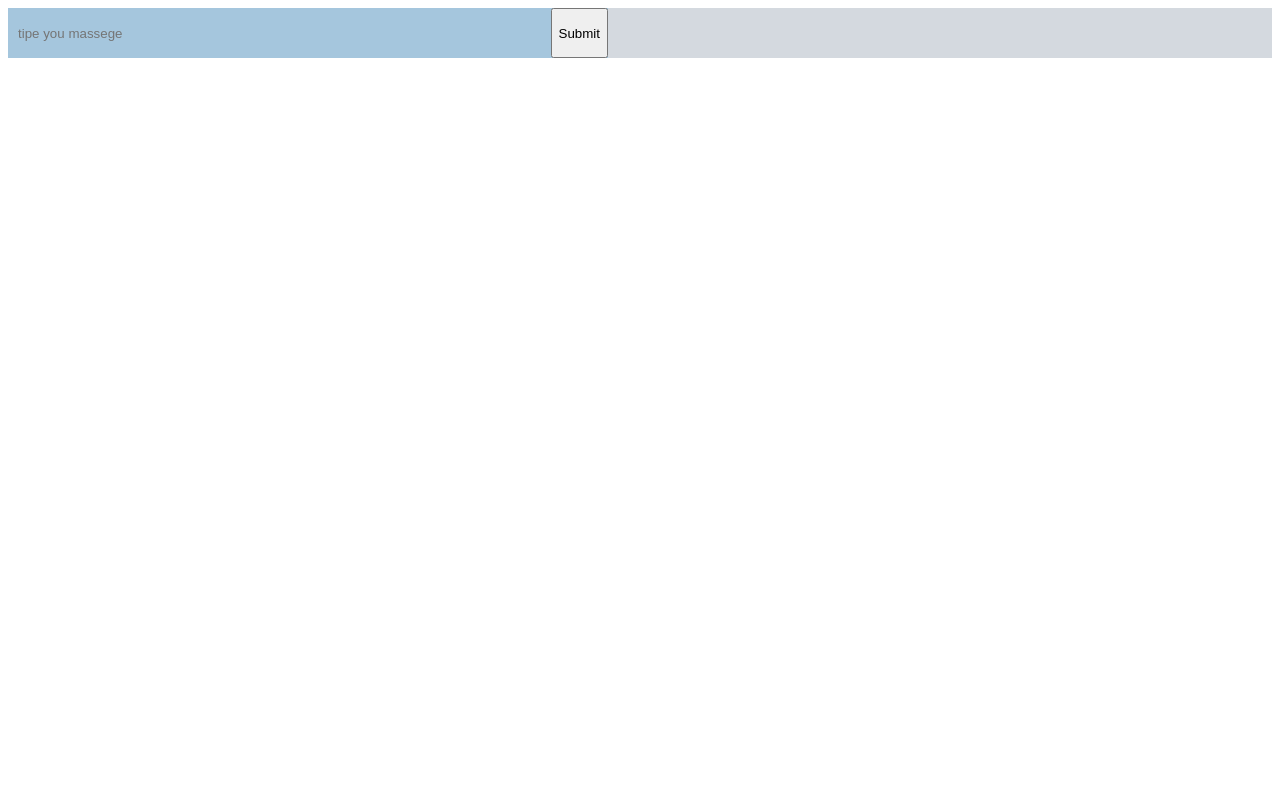
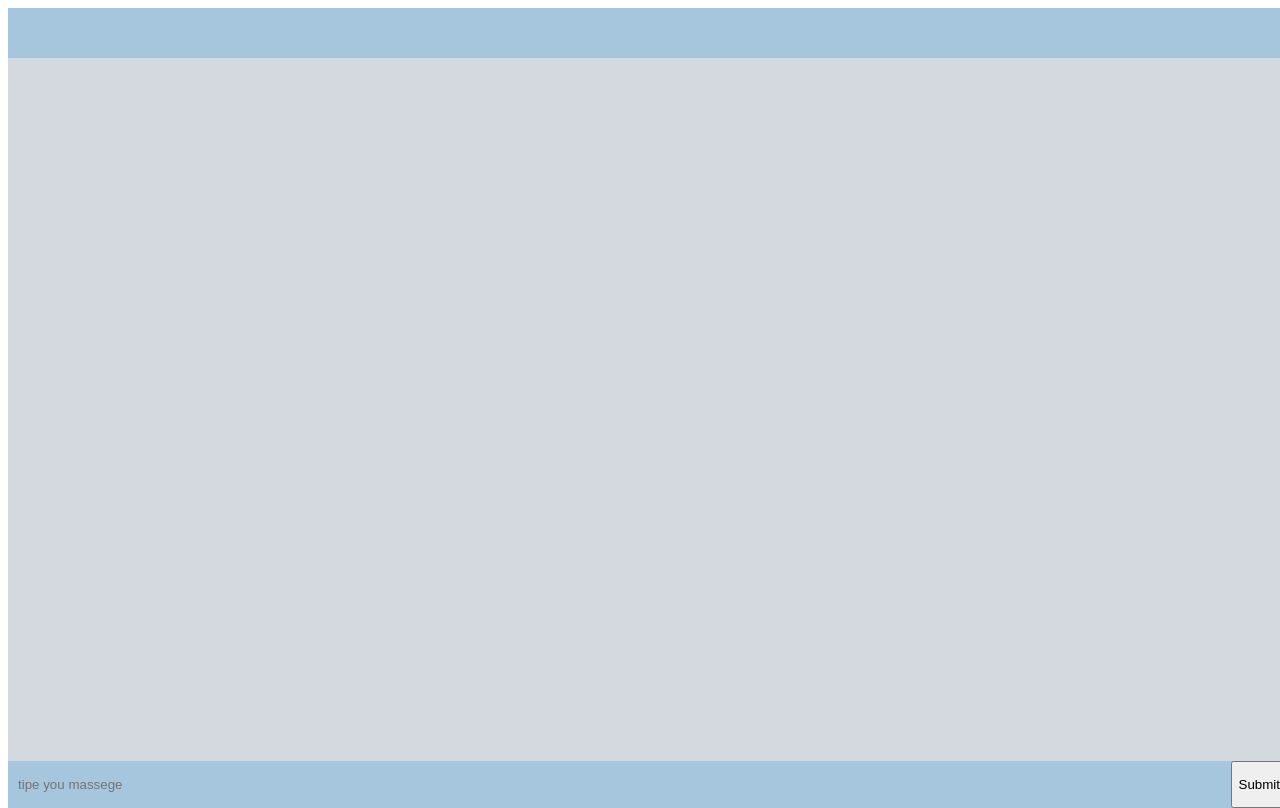
Before and after one commit to GeometricEath/chat_project, a website: page index.html in a window 1280 px wide. Drawn offline with Linux system fonts and the light colour scheme.

Commit message:
add chat component

```diff
--- a/src/components/app/app.js
+++ b/src/components/app/app.js
@@ -1,18 +1,19 @@
 import Field from '../field/field.js';
-// import Chat from '../chat/chat.js';S
+import Chat from '../chat/chat.js';
 
 export default class App{
     constructor(){
         this.app_elem = document.querySelector('.app');
         this.field = new Field();
+        this.chat = new Chat();
     }
 
     render(){
         let app_elem_chatArea = document.createElement('div');
         app_elem_chatArea.className ='app_chatArea';
         this.app_elem.appendChild(app_elem_chatArea);
-        // debugger;
         this.field.render(app_elem_chatArea);
+        this.chat.render(app_elem_chatArea);
 
     }
 }
--- a/src/components/chat/chat.js
+++ b/src/components/chat/chat.js
@@ -0,0 +1,19 @@
+
+export default class Chat {
+    constructor() {
+        // this.elem = el;
+
+    }
+
+    render(el) {
+        el.insertAdjacentHTML('afterbegin', this.template());
+        // el.innerHTML = this.template();
+    }
+    template() {
+        return `
+        <div class="app_chat">
+            <div class="app_chat_title"></div>
+        </div>
+       `
+    }
+}
--- a/src/styles/index.css
+++ b/src/styles/index.css
@@ -1,8 +1,6 @@
+html,body{height:100%}
 
 .app_field{
-    width: 600px;
-    /* position: absolute; */
-    bottom: 15px;
     display: flex;
     flex-direction: row;
     height: 50px;
@@ -18,5 +16,19 @@
     background-color: #D4D9DF;
     width: 100%;
     height: 100%;
-    content: '';
+
+    display: flex;
+    flex-direction: column;
+    align-content: stretch;
+    position: absolute;
+
 }
+.app_chat{
+    height: 100%;
+    display: flex;
+    flex-direction: column;
+}
+.app_chat_title{
+    height: 50px;
+    background-color: #A5C6DD;
+}
```
